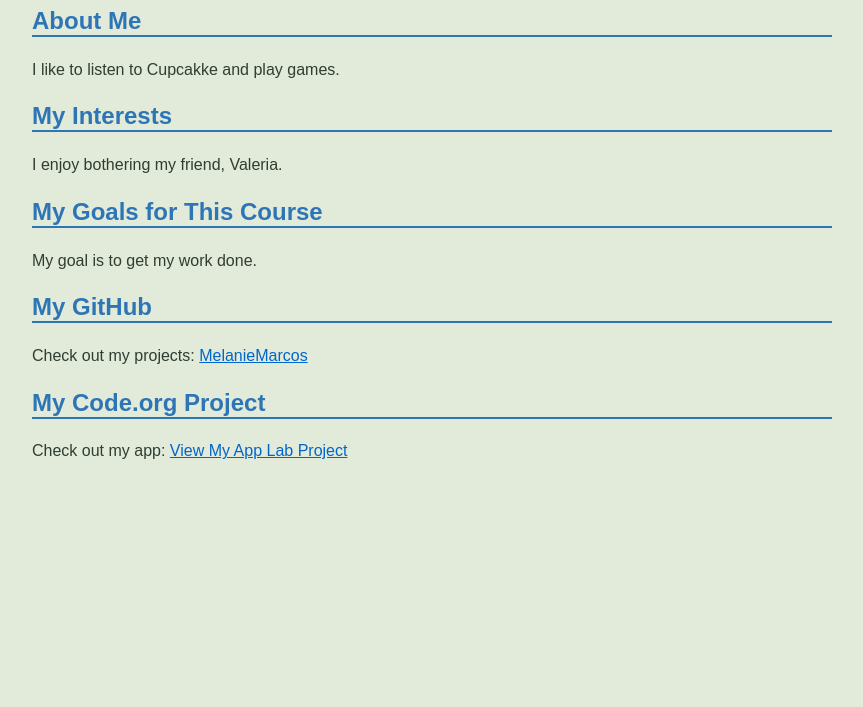
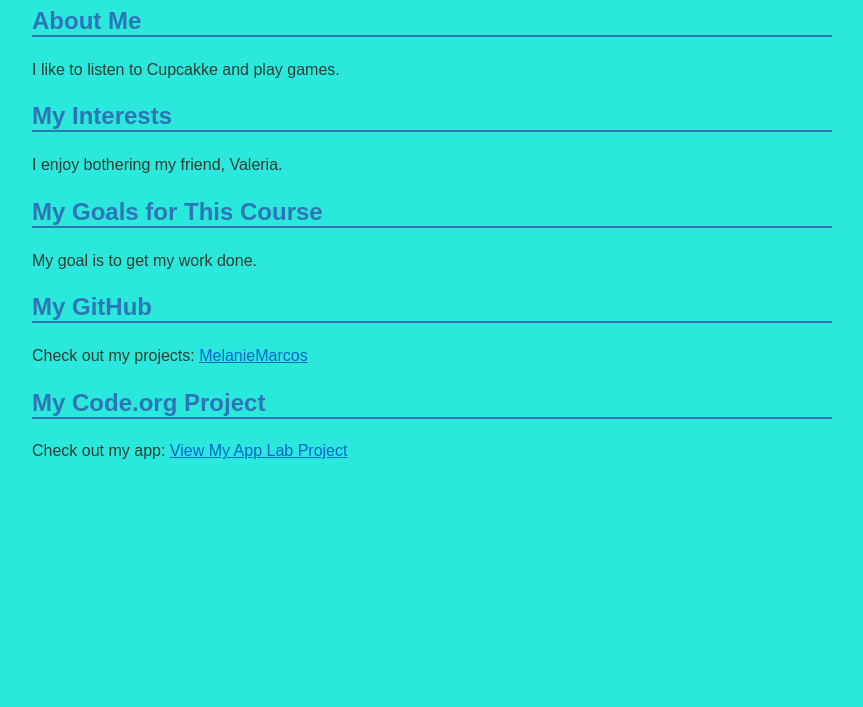
Before and after one commit to MelanieMarcos/my-github-site, a plain HTML site: page index.html in a window 1280 px wide. Shown: the part 93-800 px from the top of the page, without its empty margins (208-1071 px from the left). Drawn offline with Linux system fonts and the light colour scheme.

Commit message:
Changes 1

```diff
--- a/index.html
+++ b/index.html
@@ -6,7 +6,7 @@
     <title>Melanie's Website</title>
     <style>
       :root {
-        --bg-color: #E2EAD9;
+        --bg-color: #2ae8db;
         --text-color: #2F3E32;
         --h1-color: #1F4E79;
         --h2-color: #2E75B6;
```
